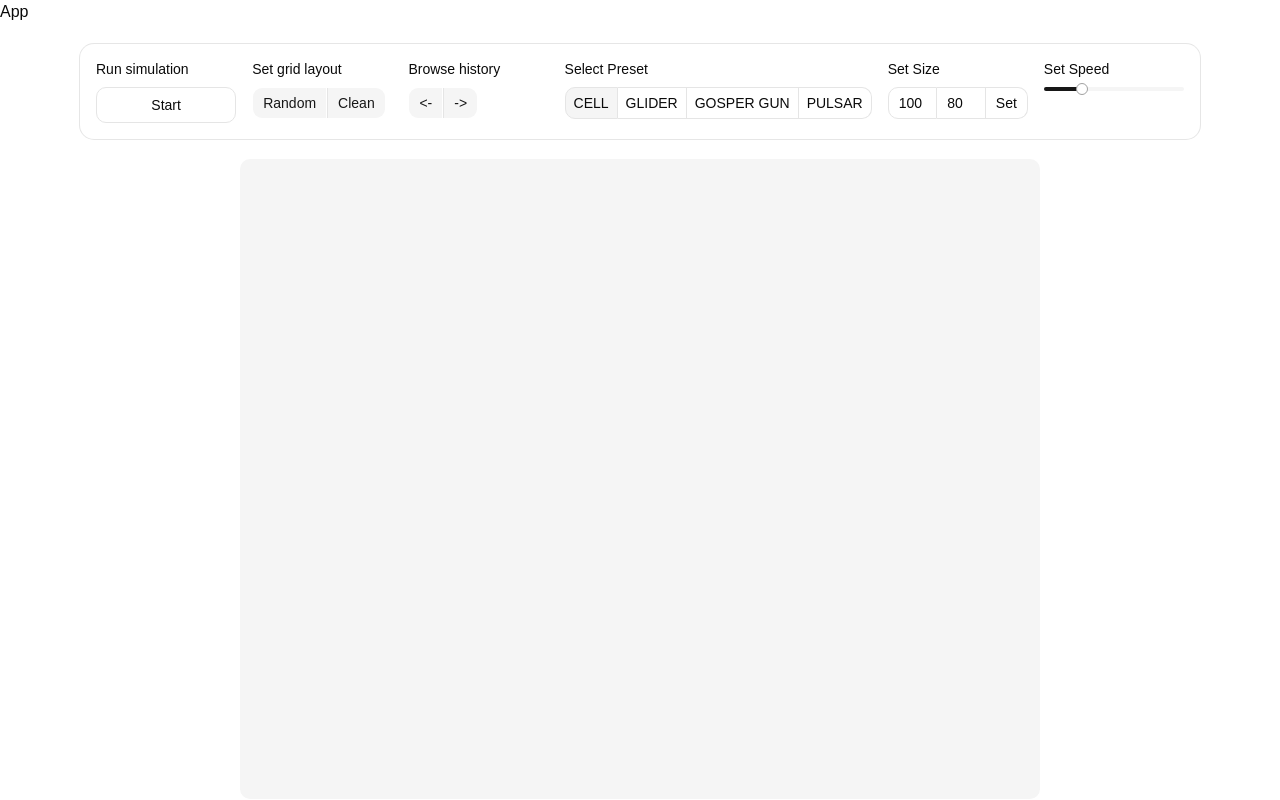
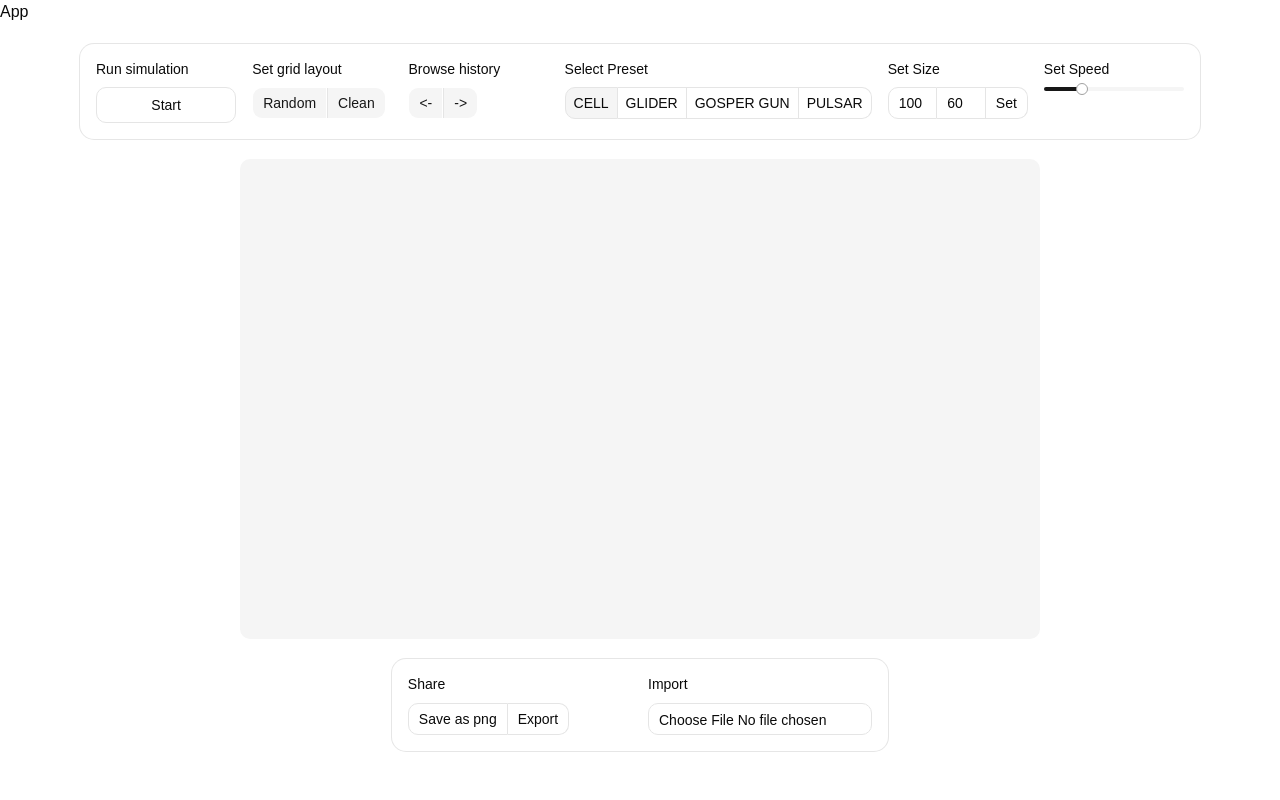
Before and after one commit to an0de/gol-pr, a React (Vite) app in the folder gol-app/: page / in a window 1280 px wide. Shown: the top 800 px of the page. Built offline with nearby package versions, Linux system fonts and the light colour scheme.

Commit message:
fix share tools markup

```diff
--- a/gol-app/src/App.tsx
+++ b/gol-app/src/App.tsx
@@ -6,7 +6,7 @@ function App() {
       <h1>App</h1>
       <Game
         gridWidth={100}
-        gridHeight={80}
+        gridHeight={60}
         randomLiveCellsProb={0.2}
         speed={25}
         cellSize={8}
--- a/gol-app/src/components/Game.tsx
+++ b/gol-app/src/components/Game.tsx
@@ -136,6 +136,7 @@ export default function Game(props: ConfigProps) {
           <div className="flex gap-4">
             <Field>
               <FieldLabel>Share</FieldLabel>
+              <ButtonGroup>
                 <Button
                   variant="outline"
                   onClick={() => {
@@ -162,6 +163,8 @@ export default function Game(props: ConfigProps) {
                 >
                   Export
                 </Button>
+              </ButtonGroup>
+            </Field>
             <Field>
               <FieldLabel htmlFor="import-input">Import</FieldLabel>
               <Input
@@ -191,7 +194,6 @@ export default function Game(props: ConfigProps) {
                 }}
               />
             </Field>
-            </Field>
           </div>
         </CardContent>
       </Card>
```
Lines whose indentation alone changed are shown as unchanged.
